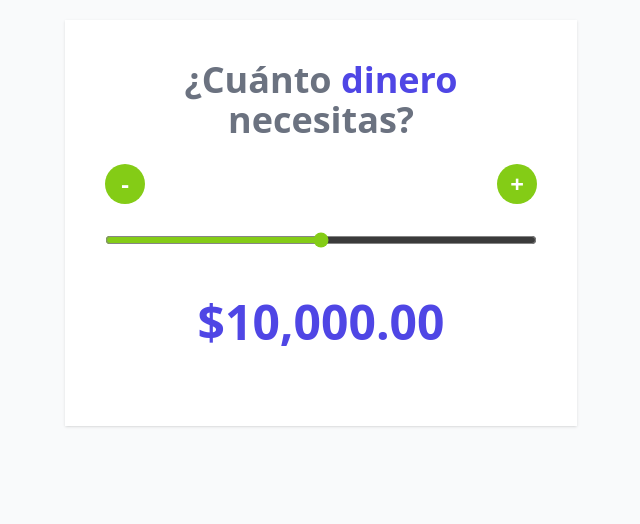
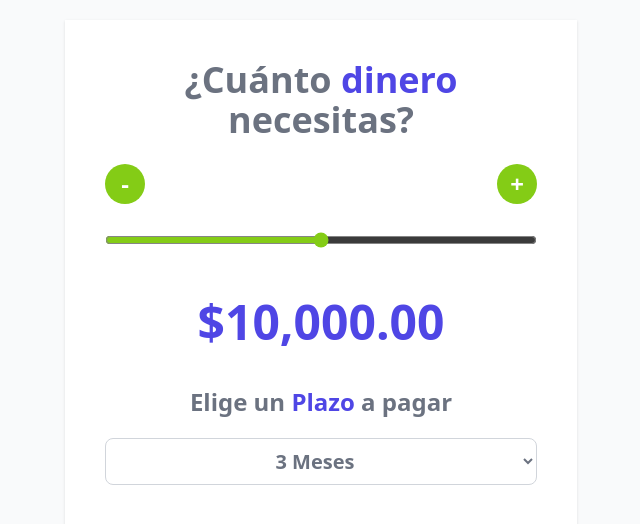
Before and after one commit to TrujiDev/LoanQuoter, a React (Vite) app: page / in a window 1280 px wide. Shown: the top 524 px of the page, without its empty margins (319-959 px from the left). Built offline with nearby package versions, Linux system fonts and the light colour scheme.

Commit message:
Refactor button layout and add payment term selection

```diff
--- a/src/App.jsx
+++ b/src/App.jsx
@@ -41,8 +41,14 @@
 			<Header />
 
 			<div className='flex justify-between my-6'>
-				<Button operator='-' fn={handleDecrement} />
-				<Button operator='+' fn={handleIncrement} />
+				<Button
+					operator='-'
+					fn={handleDecrement}
+				/>
+				<Button
+					operator='+'
+					fn={handleIncrement}
+				/>
 			</div>
 
 			<input
@@ -58,6 +64,16 @@
 			<p className='text-center my-10 text-5xl font-extrabold text-indigo-600'>
 				{formatMoney(quantity)}
 			</p>
+
+			<h2 className='text-2xl font-extrabold text-gray-500 text-center'>
+				Elige un <span className='text-indigo-600'>Plazo</span> a pagar
+			</h2>
+
+			<select className='mt-5 w-full p-2 bg-white border border-gray-300 rounded-lg text-center text-xl font-bold text-gray-500'>
+				<option value='3'>3 Meses</option>
+				<option value='6'>6 Meses</option>
+				<option value='12'>12 Meses</option>
+			</select>
 		</div>
 	);
 }
```
